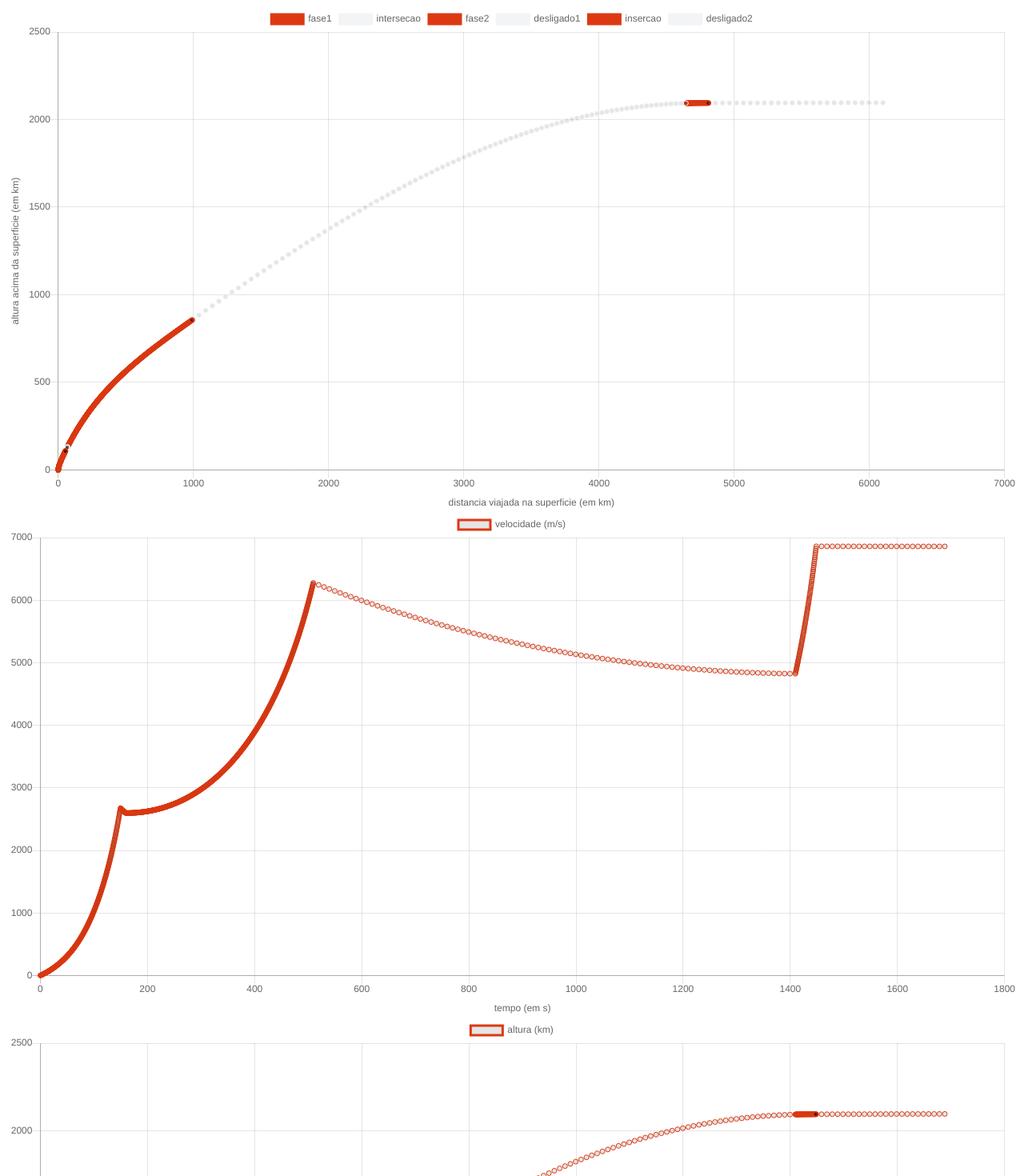
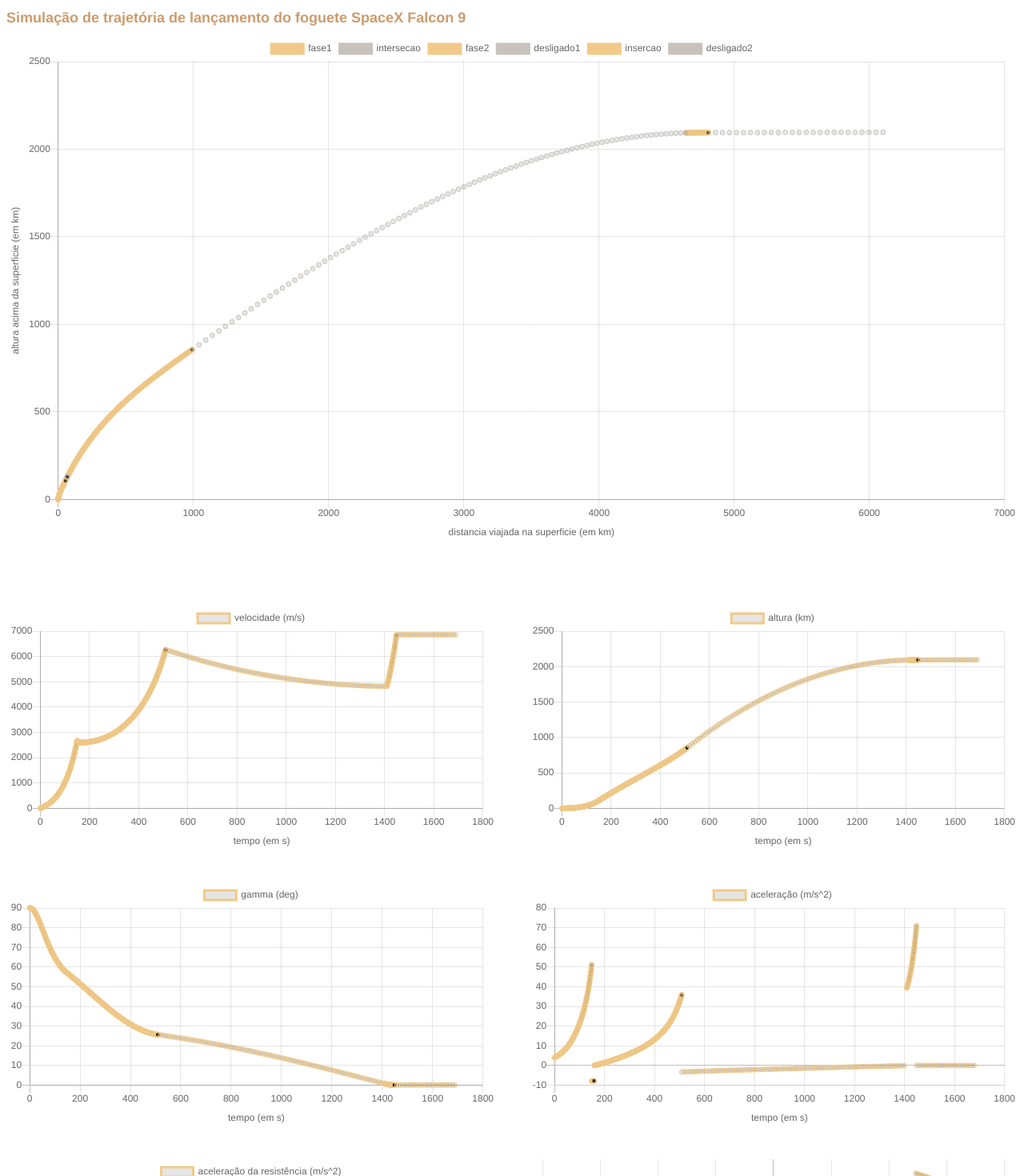
Before and after one commit to thallesnct/replicacao-ipi, a React (Create React App) app: page / in a window 1280 px wide. Shown: the top 1470 px of the page at 80% size. Built offline with nearby package versions, Linux system fonts and the light colour scheme; the HTML template or start-up script is replaced by a standard one.

Commit message:
change colors and refactor code

```diff
--- a/src/App.js
+++ b/src/App.js
@@ -1,4 +1,4 @@
-import React, { useEffect, useState } from 'react';
+import React, { useEffect, useMemo, useState } from 'react';
 
 import { create, all } from 'mathjs';
 import Graph from './components/Graph/Graph';
@@ -6,6 +6,34 @@
 import { ndsolve, setInitialConditionsTo } from './utils/math/helpers'
 import { getMainChartOptions, getEarthChartOptions } from './utils/math/options'
 import { importCommonFunctions, importGlobals, importMotionEquations } from './utils/math/globalVariables'
+
+import * as El from './App.style'
+
+const renderGraphs = (dataSets) => {
+  const [firstDataSet, ...remainingDataSets] = dataSets;
+
+  return (
+    <>
+      <Graph
+        key={'dataset-0'}
+        datasets={firstDataSet?.datasets}
+        options={firstDataSet?.options}
+        useDefaultCofnig={firstDataSet?.useDefaultConfig}
+      />
+      <El.ComplementaryGraphsWrapper>
+        {remainingDataSets?.map((dataSetConfig, i) => (
+          <Graph
+            key={`dataset-${i + 1}`}
+            datasets={dataSetConfig?.datasets}
+            options={dataSetConfig?.options}
+            useDefaultConfig={dataSetConfig?.useDefaultConfig}
+            setWidthToHeight={i + 1 === remainingDataSets?.length}
+          />
+        ))}
+      </El.ComplementaryGraphsWrapper>
+    </>
+  )
+}
 
 function App() {
   const [dataSets, setDataSets] = useState([])
@@ -99,7 +127,7 @@
             + `(${resultName}[:,1] - r0) / km`                // Height above surface (in km)
             + ')'
           ).toArray().map(([x, y]) => ({ x, y })),
-          borderColor: i % 2 ? '#f2f4f6' : '#dc3912',
+          borderColor: i % 2 ? '#C8C2BC' : '#F1CA89',
           fill: false,
         })),
         options: getMainChartOptions()
@@ -172,7 +200,7 @@
             data: parser.evaluate("map(0:0.25:360, function(angle) = rotate([r0/km, 0], angle))")
               .toArray()
               .map(([x, y]) => ({ x, y })),
-            borderColor: "#f2f4f6",
+            borderColor: "#C8C2BC",
             fill: true
           }
         ],
@@ -181,28 +209,13 @@
     ]))
   }, [])
 
-  const renderGraphs = () => {
-    return dataSets?.map((dataSetConfig) => (
-      <div style={{
-        // maxWidth: '100vw',
-        // maxHeight: '100vh',
-      }}>
-        <Graph
-          datasets={dataSetConfig?.datasets}
-          options={dataSetConfig?.options}
-          useDefaultConfig={dataSetConfig?.useDefaultConfig}
-        />
-      </div>
-    ))
-  }
+  const renderedGraphs = useMemo(() => renderGraphs(dataSets), [dataSets, renderGraphs]);
 
   return (
-    <div className="App" style={{
-      display: 'grid',
-      gridTemplateColumns: 'repeat(1, 1fr)'
-    }}>
-      {renderGraphs()}
-    </div>
+    <>
+      <El.Title>Simulação de trajetória de lançamento do foguete SpaceX Falcon 9</El.Title>
+      {renderedGraphs}
+    </>
   );
 }
 
--- /dev/null
+++ b/src/App.style.js
@@ -0,0 +1,15 @@
+import styled from 'styled-components';
+
+export const Title = styled.h1`
+  color: #CC9B6D;
+  font-family: Helvetica, arial, sans-serif;
+  font-size: 18px;
+  font-weight: bold;
+`
+
+export const ComplementaryGraphsWrapper = styled.div`
+  display: grid;
+  grid-template-columns: repeat(2, 1fr);
+  margin-top: 80px;
+  gap: 40px;
+`
--- a/src/components/Graph/Graph.jsx
+++ b/src/components/Graph/Graph.jsx
@@ -3,9 +3,11 @@
 
 import { getChartOptions } from '../../utils/math/options'
 
+import * as El from './Graph.style'
+
 const appendDefaultConfig = (dataSetsArr) => (
   dataSetsArr?.map(dataSet => ({
-    borderColor: "#dc3912",
+    borderColor: "#F1CA89",
     fill: true,
     ...dataSet
   }))
@@ -18,9 +20,12 @@
 const Graph = ({
   useDefaultConfig,
   datasets,
-  options
+  options,
+  key
 }) => (
-  <Scatter data={getDatasetsObject(datasets, useDefaultConfig)} options={getChartOptions(options)} />
+  <El.GraphWrapper key={key}>
+    <Scatter data={getDatasetsObject(datasets, useDefaultConfig)} options={getChartOptions(options)} />
+  </El.GraphWrapper>
 );
 
 export default Graph;
--- /dev/null
+++ b/src/components/Graph/Graph.style.js
@@ -0,0 +1,8 @@
+import styled from 'styled-components';
+
+export const GraphWrapper = styled.div`
+  display: flex;
+  align-items: center;
+  justify-content: center;
+  overflow: hidden;
+`
--- a/src/utils/math/options.js
+++ b/src/utils/math/options.js
@@ -45,9 +45,12 @@
       xAxes: [{
         type: 'linear',
         position: 'bottom',
+        scaleLabel: {
+          display: true,
+          labelString: 'Representação de trajetória saindo da Terra'
+        },
         min: -8000,
         max: 8000,
-        display: false
       }],
       yAxes: [{
         type: 'linear',
```
Also changed, not shown: 2 other files (tests, documents, lock files or other folders).
